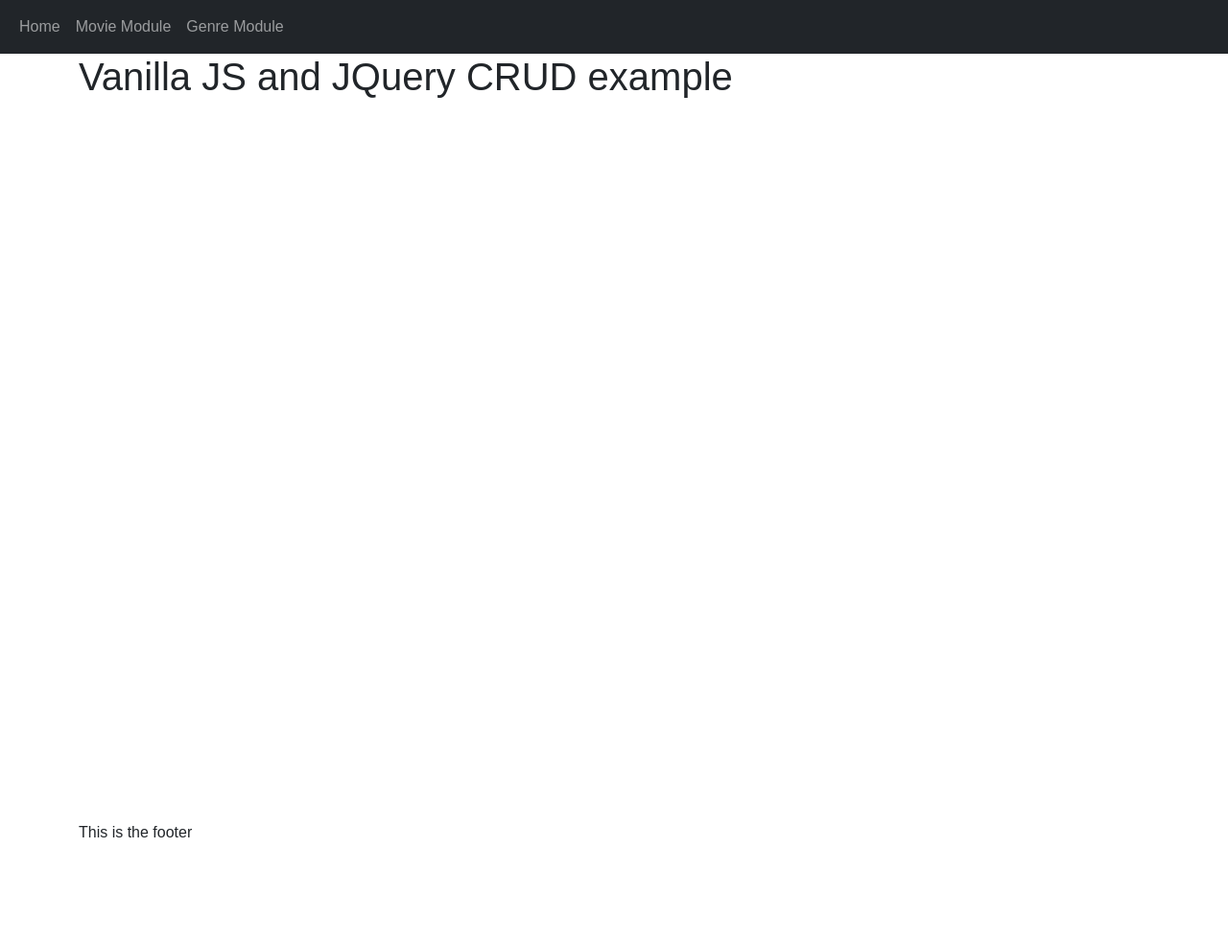
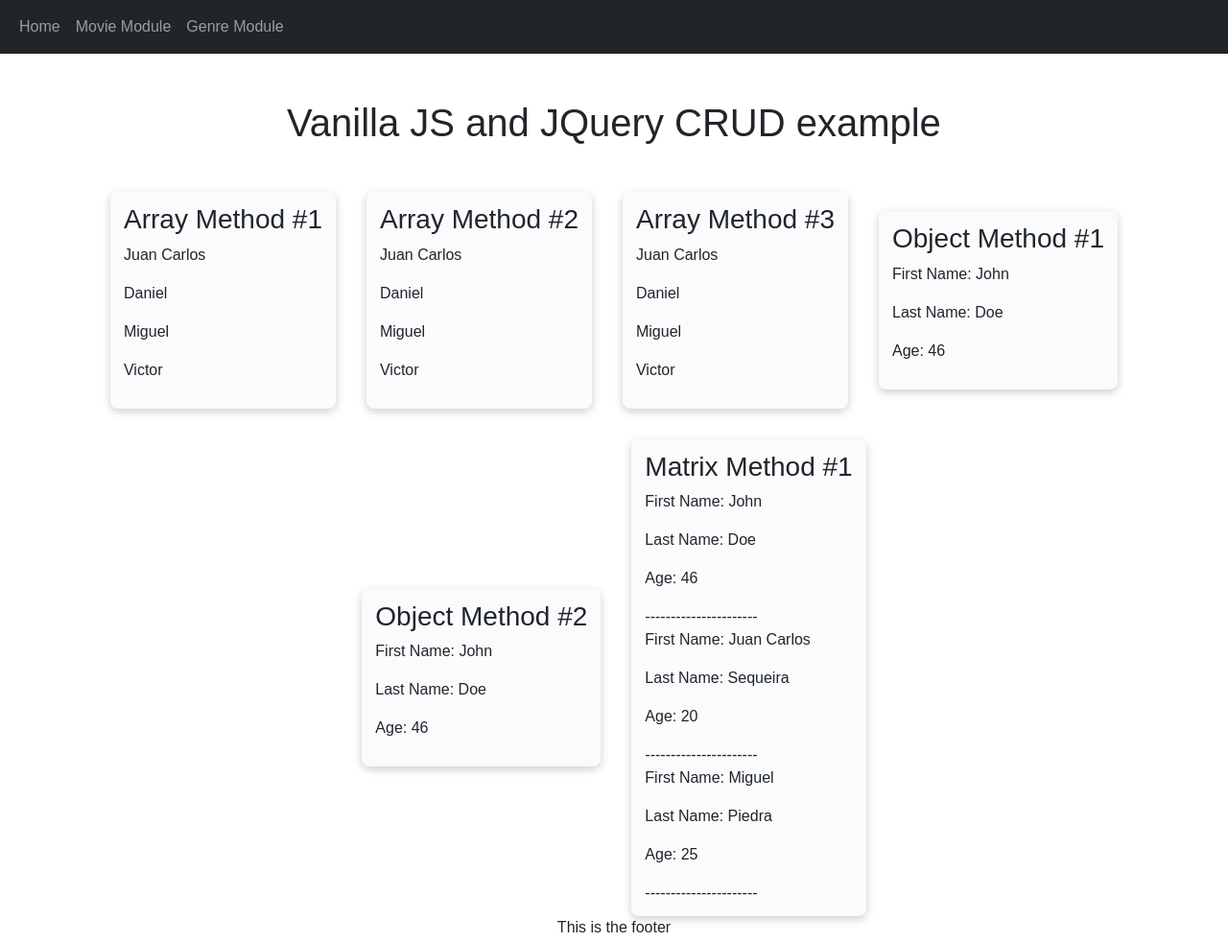
Before and after one commit to spiedra/vanilla-js-jquery-crud, a plain HTML site: page src/index.html in a window 1280 px wide. Shown: the whole page at 96% size. Before the commit the page ends 896 px from the top, so only its background shows below. Drawn offline with Linux system fonts and the light colour scheme.

Commit message:
feat: add mainHome.vanilla

```diff
--- a/public/css/main.css
+++ b/public/css/main.css
@@ -16,3 +16,22 @@ main {
 .btn__search:hover, .btn__refresh:hover, .btn__add:hover {
   box-shadow: 0 0 4px 0 rgba(0, 0, 0, 0.5) !important;
 }
+
+/* ----------------------------------------- */
+
+.container__samples{
+  display: flex;
+  justify-content: center;
+  align-items: center;
+  flex-wrap: wrap;
+  gap: 2em;
+}
+
+.container__methods{
+  padding: 12px 14px;
+  max-width: 90%;
+  height: auto;
+  background-color: #fafbfd;
+  border-radius: 8px;
+  box-shadow: 0 3px 10px rgb(0 0 0 / 0.2);
+}
--- /dev/null
+++ b/public/js/home/mainHome.vanilla.js
@@ -0,0 +1,114 @@
+/* -------------------------- Array --------------------------- */
+
+// Create an array
+const namesArray = ["Juan Carlos", "Daniel", "Miguel", "Victor"];
+
+/* Iterate an array */
+
+const arraySampleMethod1 = () => {
+  const __containerArrayMethod1 = containerArrayMethod1;
+  var content = `<h3>Array Method #1</h3>`;
+
+  for (let index = 0; index < namesArray.length; index++) {
+    content += `<p>${namesArray[index]}</p>`;
+  }
+  __containerArrayMethod1.innerHTML = content;
+};
+
+const arraySampleMethod2 = () => {
+  let index = 0;
+  const __containerArrayMethod2 = containerArrayMethod2;
+  var content = `<h3>Array Method #2</h3>`;
+
+  while (index < namesArray.length) {
+    content += `<p>${namesArray[index]}</p>`;
+    index++;
+  }
+  __containerArrayMethod2.innerHTML = content;
+};
+
+const arraySampleMethod3 = () => {
+  const __containerArrayMethod3 = containerArrayMethod3;
+  var content = `<h3>Array Method #3</h3>`;
+
+  namesArray.forEach((element) => {
+    content += `<p>${element}</p>`;
+  });
+  __containerArrayMethod3.innerHTML = content;
+};
+
+/* -------------------------- Object --------------------------- */
+
+// Create an object
+
+const person = { firstName: "John", lastName: "Doe", age: 46 };
+
+// Get information from an object
+
+const objectSampleMethod1 = () => {
+  const __containerObjectMethod1 = containerObjectMethod1;
+  var content = `<h3>Object Method #1</h3>`;
+
+  content += `
+    <p>First Name: ${person.firstName}</p>
+    <p>Last Name: ${person.lastName}</p>
+    <p>Age: ${person.age}</p>
+  `;
+
+  __containerObjectMethod1.innerHTML = content;
+};
+
+const objectSampleMethod2 = () => {
+  const __containerObjectMethod2 = containerObjectMethod2;
+  var content = `<h3>Object Method #2</h3>`;
+
+  content += `
+    <p>First Name: ${person["firstName"]}</p>
+    <p>Last Name: ${person["lastName"]}</p>
+    <p>Age: ${person["age"]}</p>
+  `;
+
+  __containerObjectMethod2.innerHTML = content;
+};
+
+// Array of objects
+
+// Create a matrix
+
+const matrix = [
+  { firstName: "John", lastName: "Doe", age: 46 },
+  { firstName: "Juan Carlos", lastName: "Sequeira", age: 20 },
+  { firstName: "Miguel", lastName: "Piedra", age: 25 },
+];
+
+const matrixSampleMethod1 = () => {
+  const __containerMatrixMethod1 = containerMatrixMethod1;
+  var content = `<h3>Matrix Method #1</h3>`;
+
+  matrix.forEach((element) => {
+    content += `
+      <p>First Name: ${element["firstName"]}</p>
+      <p>Last Name: ${element["lastName"]}</p>
+      <p>Age: ${element["age"]}</p>
+      <span>----------------------</span>
+      <br/>
+  `;
+  });
+
+  __containerMatrixMethod1.innerHTML = content;
+};
+
+// Array
+
+arraySampleMethod1();
+arraySampleMethod2();
+arraySampleMethod3();
+
+// Object
+
+objectSampleMethod1();
+objectSampleMethod2();
+
+// Matrix
+
+matrixSampleMethod1();
--- a/public/js/movie/main.vanilla.js
+++ b/public/js/movie/main.vanilla.js
@@ -34,3 +34,6 @@ const fillMoviesTbodyVanillaJs = async () => {
       _moviesTbody.innerHTML = tbody;
     });
   };
+
+  // First request
+  fillMoviesTbodyVanillaJs();
--- a/src/index.html
+++ b/src/index.html
@@ -51,9 +51,22 @@
         </div>
       </nav>
     </header>
-    <main class="container"><h1 class="h1">Vanilla JS and JQuery CRUD example</h1></main>
-    <footer class="container"><p>This is the footer</p></footer>
+    <main class="container d-flex justify-content-center align-items-start">
+      <div class="mt-5">
+        <h1 class="h1 text-center mb-5">Vanilla JS and JQuery CRUD example</h1>
+        <div id="containerArray" class="container__samples">
+          <div id="containerArrayMethod1" class="container__methods"></div>
+          <div id="containerArrayMethod2" class="container__methods"></div>
+          <div id="containerArrayMethod3" class="container__methods"></div>
+          <div id="containerObjectMethod1" class="container__methods"></div>
+          <div id="containerObjectMethod2" class="container__methods"></div>
+          <div id="containerMatrixMethod1" class="container__methods"></div>
+        </div>
+      </div>
+    </main>
+    <footer class="container text-center"><p>This is the footer</p></footer>
 
+    <script src="../public/js/home/mainHome.vanilla.js"></script>
     <script src="../public/lib/bootstrap-5.0.2-dist/js/bootstrap.bundle.js"></script>
   </body>
 </html>
```
Also changed, not shown: public/js/genre/api/api.vanilla.js (+7 -7 lines), public/js/genre/main.vanilla.js (+60 -1 lines), public/js/movie/main.jquery.js (+5 -6 lines), src/genreModule.html (+35 -14 lines).
